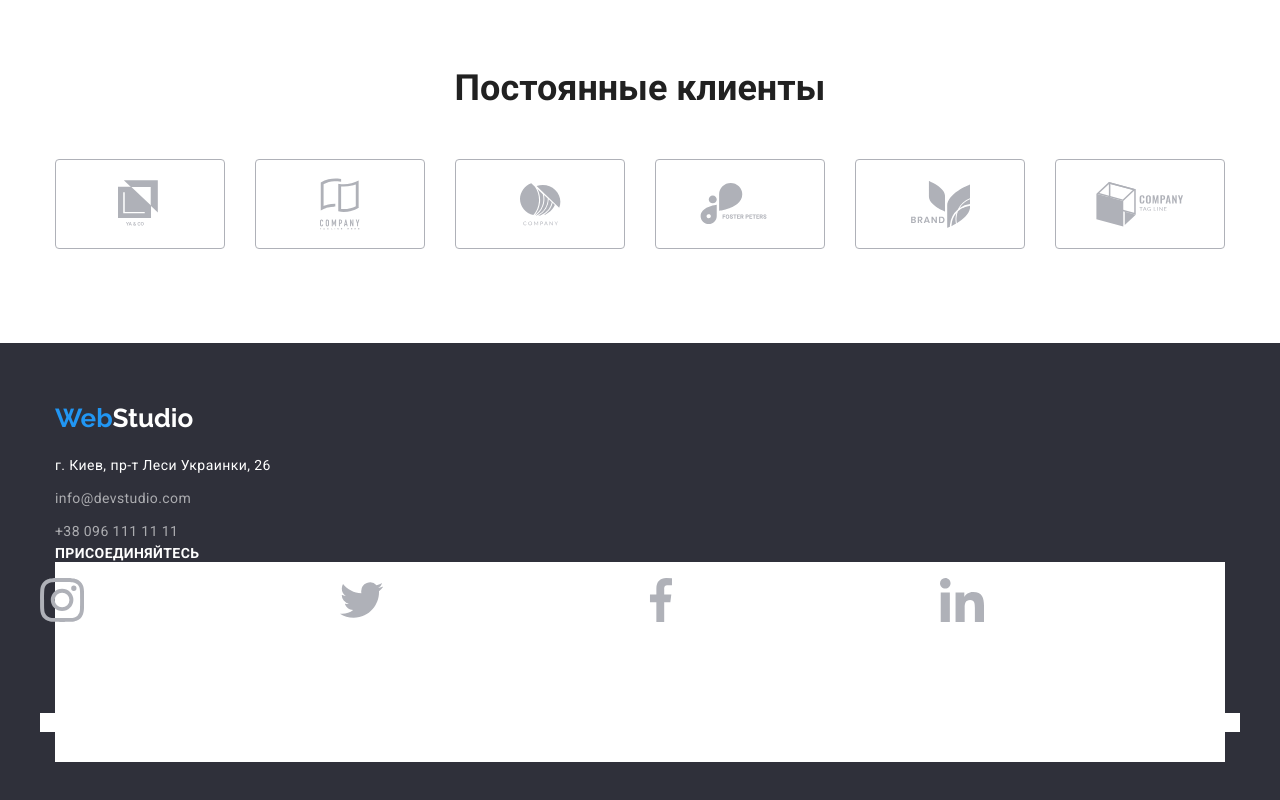
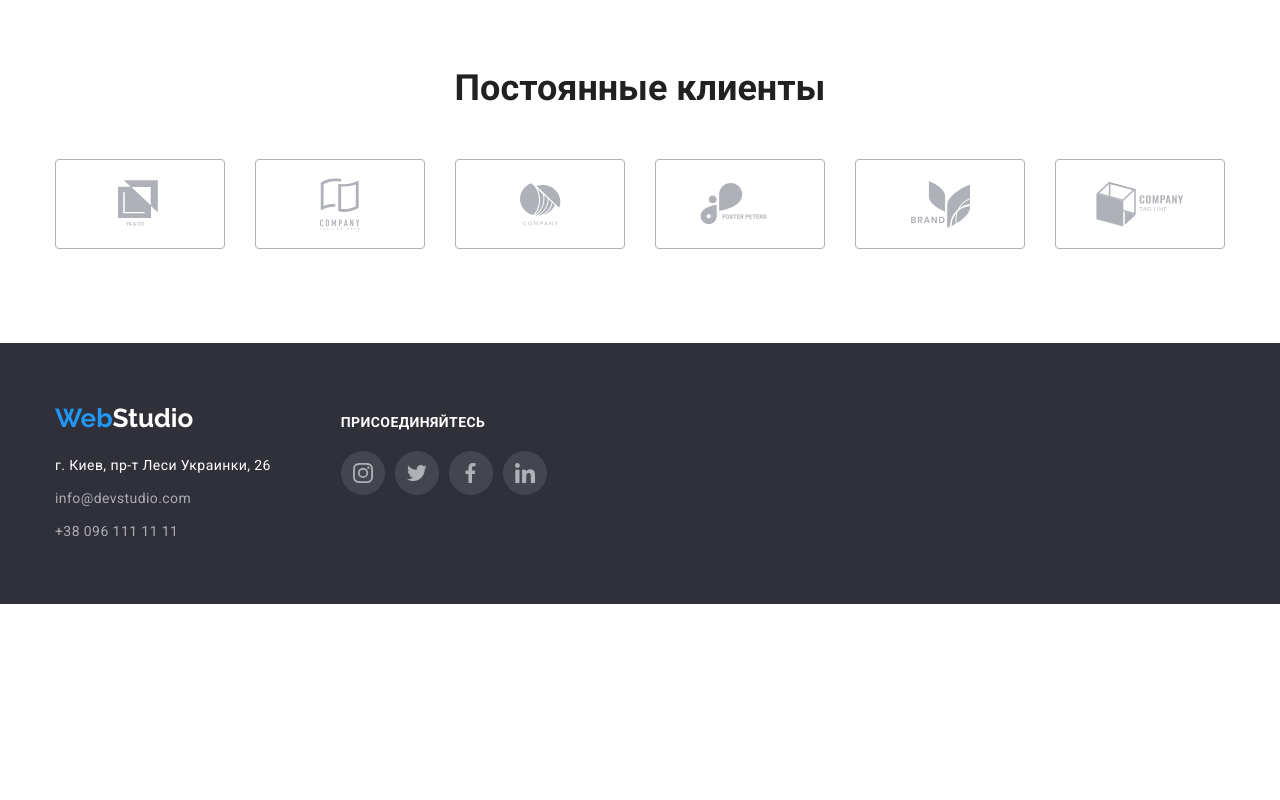
Before and after one commit to Vasiliska-A/goit-markup-hw-04, a plain HTML site: page index.html in a window 1280 px wide. Shown: the part 2333-3133 px from the top of the page. After the commit the page ends 2937 px from the top, so only its background shows below. Drawn offline with nearby package versions, Linux system fonts and the light colour scheme.

Commit message:
added svg files and styles to footer

```diff
--- a/css/styles.css
+++ b/css/styles.css
@@ -551,38 +551,64 @@ section {
 .contacts-list-item:hover,
 .contacts-list-item:focus {
   color: var(--interactive-color);
+  outline: none;
 }
 
 /* Соц.Мережі */
 
+.footer-box {
+  display: flex;
+  align-items: baseline;
+}
+
+.address-box {
+  margin-right: 70px;
+}
+
+.social-list {
+  display: flex;
+  justify-content: center;
+  margin: 0px;
+  padding: 0px;
+}
+
+.list-item:not(:first-child) {
+  margin-left: 10px;
+}
+
 .join-us {
+  display: block;
+  margin-bottom: 20px;
   color: var(--white-text-background-color);
   font-weight: 700;
   font-style: normal;
   font-size: 14px;
-  line-height: 1, 14;
+  line-height: 1.14;
   letter-spacing: 0.03em;
   text-transform: uppercase;
 }
 
-.social-links-list .list-link {
-  background-color: var(--white-text-background-color);
+.list-link {
+  display: flex;
+  justify-content: center;
+  align-items: center;
+  width: 44px;
+  height: 44px;
+  border-radius: 50%;
+  text-decoration: none;
+  color: var(--white-text-background-color);
+  background-color: rgba(255, 255, 255, 0.1);
 }
 
-.social-links-list .list-link:hover {
-  background-color: var(--white-text-color-06);
+.list-link:hover,
+.list-link:focus {
+  background-color: var(--interactive-color);
 }
 
-.list-link {
-  width: 44px;
-  height: 44px;
+.item-icon {
+  display: block;
+  fill: currentColor;
 }
-
-/* .item-icon {
-  display: block;
-  width: 44px;
-  height: 44px;
-} */
 
 /* Стилі портфоліо */
 
--- a/index.html
+++ b/index.html
@@ -384,7 +384,8 @@
       </section>
     </main>
     <footer class="footer">
-      <div class="container footer-info">
+      <div class="container">
+        <div class="footer-box">
           <div class="address-box">
             <a href="index.html" class="logo bottom"
               ><span class="logo-part">Web</span>Studio</a
@@ -407,55 +408,40 @@
           </div>
           <div class="social-links">
             <span class="join-us">присоединяйтесь</span>
-          <ul class="social-links-list">
+            <ul class="social-list">
               <li class="list-item">
                 <a href="#" class="list-link">
-                <svg class="item-icon">
-                  <use
-                    href="/images/svg-sprite.svg#icon-instagram"
-                    width="44"
-                    height="44"
-                  ></use>
+                  <svg class="item-icon" width="20" height="20">
+                    <use href="/images/svg-sprite.svg#icon-instagram"></use>
                   </svg>
                 </a>
               </li>
               <li class="list-item">
                 <a href="#" class="list-link">
-                <svg class="item-icon">
-                  <use
-                    href="/images/svg-sprite.svg#icon-twitter"
-                    width="44"
-                    height="44"
-                  ></use>
+                  <svg class="item-icon" width="20" height="20">
+                    <use href="/images/svg-sprite.svg#icon-twitter"></use>
                   </svg>
                 </a>
               </li>
               <li class="list-item">
                 <a href="#" class="list-link">
-                <svg class="item-icon">
-                  <use
-                    href="/images/svg-sprite.svg#icon-facebook"
-                    width="44"
-                    height="44"
-                  ></use>
+                  <svg class="item-icon" width="20" height="20">
+                    <use href="/images/svg-sprite.svg#icon-facebook"></use>
                   </svg>
                 </a>
               </li>
 
               <li class="list-item">
                 <a href="#" class="list-link">
-                <svg class="item-icon">
-                  <use
-                    href="/images/svg-sprite.svg#icon-linkedin"
-                    width="44"
-                    height="44"
-                  ></use>
+                  <svg class="item-icon" width="20" height="20">
+                    <use href="/images/svg-sprite.svg#icon-linkedin"></use>
                   </svg>
                 </a>
               </li>
             </ul>
           </div>
         </div>
+      </div>
     </footer>
   </body>
 </html>
```
Lines whose indentation alone changed are shown as unchanged.
